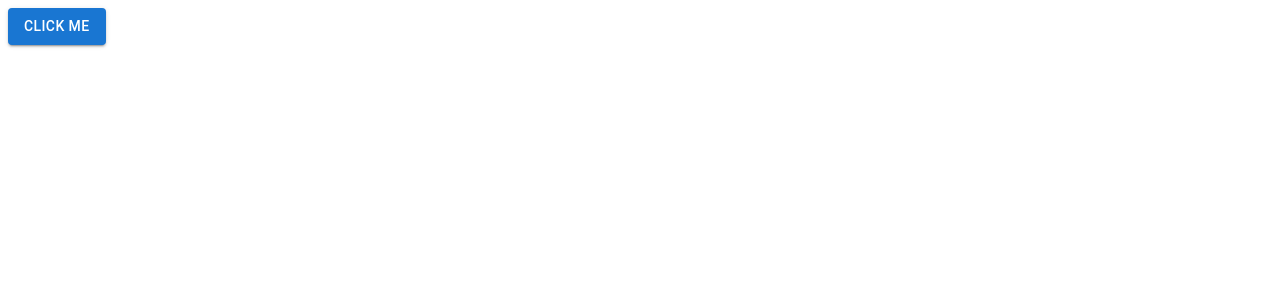
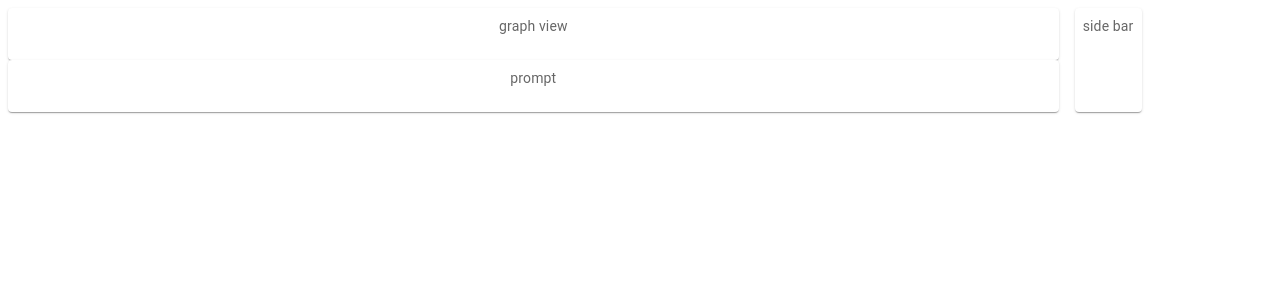
Before and after one commit to aleenarose222/Mindgraph_project, a React (Vite) app: page / in a window 1280 px wide. Shown: the top 300 px of the page. Built offline with nearby package versions, Linux system fonts and the light colour scheme.

Commit message:
layout integrated

```diff
--- a/src/App.jsx
+++ b/src/App.jsx
@@ -1,9 +1,9 @@
-import Button from '@mui/material/Button'
+import MainLayout from './Layout/MainLayout'
 
 function App() {
   return (
     <>
-      <Button variant='contained'>Click me</Button>
+     <MainLayout/>
     </>
   )
 }
--- /dev/null
+++ b/src/Layout/MainLayout.css
@@ -0,0 +1,4 @@
+.content{
+    height: 20;
+    length:10;
+}
--- /dev/null
+++ b/src/Layout/MainLayout.jsx
@@ -0,0 +1,43 @@
+
+//import React from 'react';
+import { styled } from '@mui/material/styles';
+import Box from '@mui/material/Box';
+import Paper from '@mui/material/Paper';
+import Grid from '@mui/material/Grid2';
+
+const Item = styled(Paper)(({ theme }) => ({
+  backgroundColor: '1A2027',
+  ...theme.typography.body2,
+  padding: theme.spacing(1),
+  textAlign: 'center',
+  height:'100%',
+  color: theme.palette.text.secondary,
+  ...theme.applyStyles('dark', {
+    backgroundColor: '#1A2027',
+  }),
+}));
+
+const MainLayout=()=> {
+  return (
+    <Box sx={{ flexGrow: 1 }}>
+    <Grid container spacing={2}  >
+        <Grid container size={10} direction={'column'}>
+            <Grid  item>
+            <Item>graph view</Item>
+        </Grid>
+        <Grid item>
+            <Item>prompt</Item>
+        </Grid>
+    </Grid>
+      <Grid container size={2} spacing={2}>
+        <Grid Item>
+            <Item>side bar</Item>
+</Grid>
+
+</Grid>
+      </Grid>
+      </Box>
+
+  );
+}
+export default MainLayout;
```
